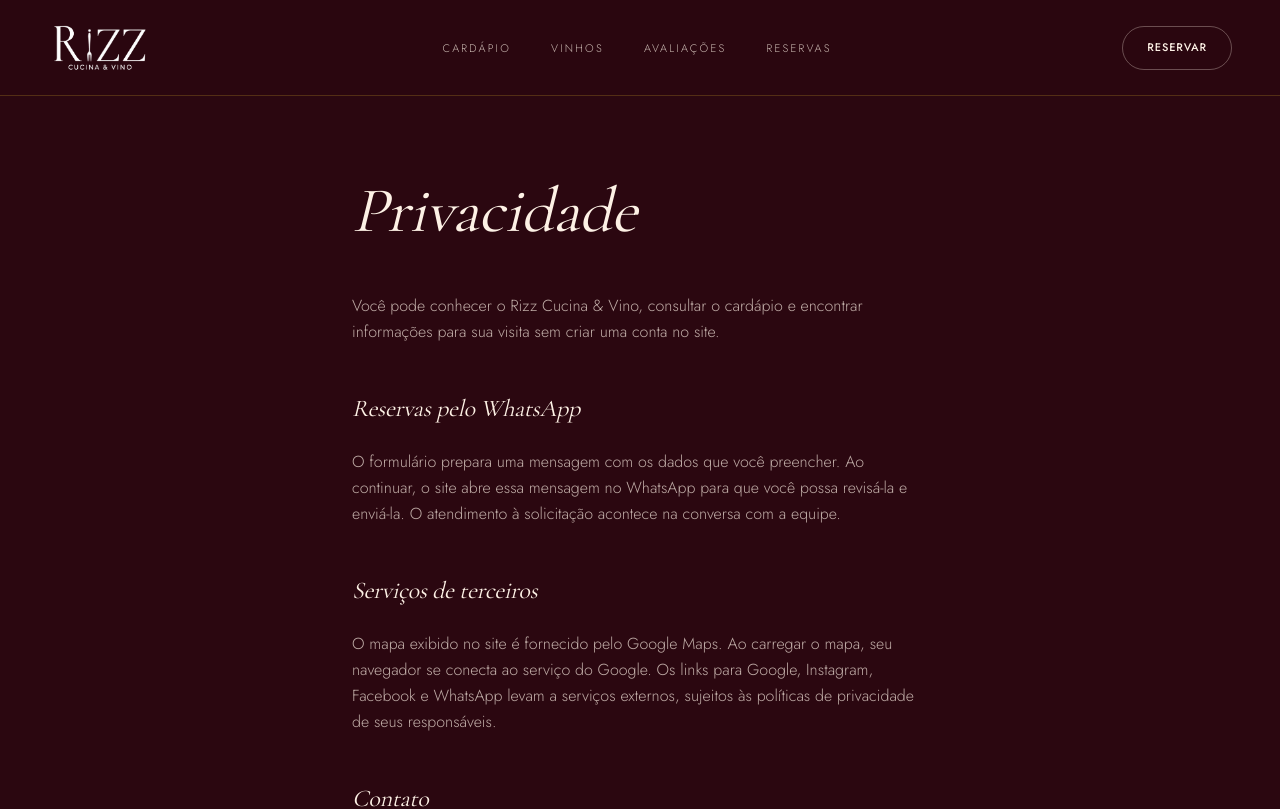
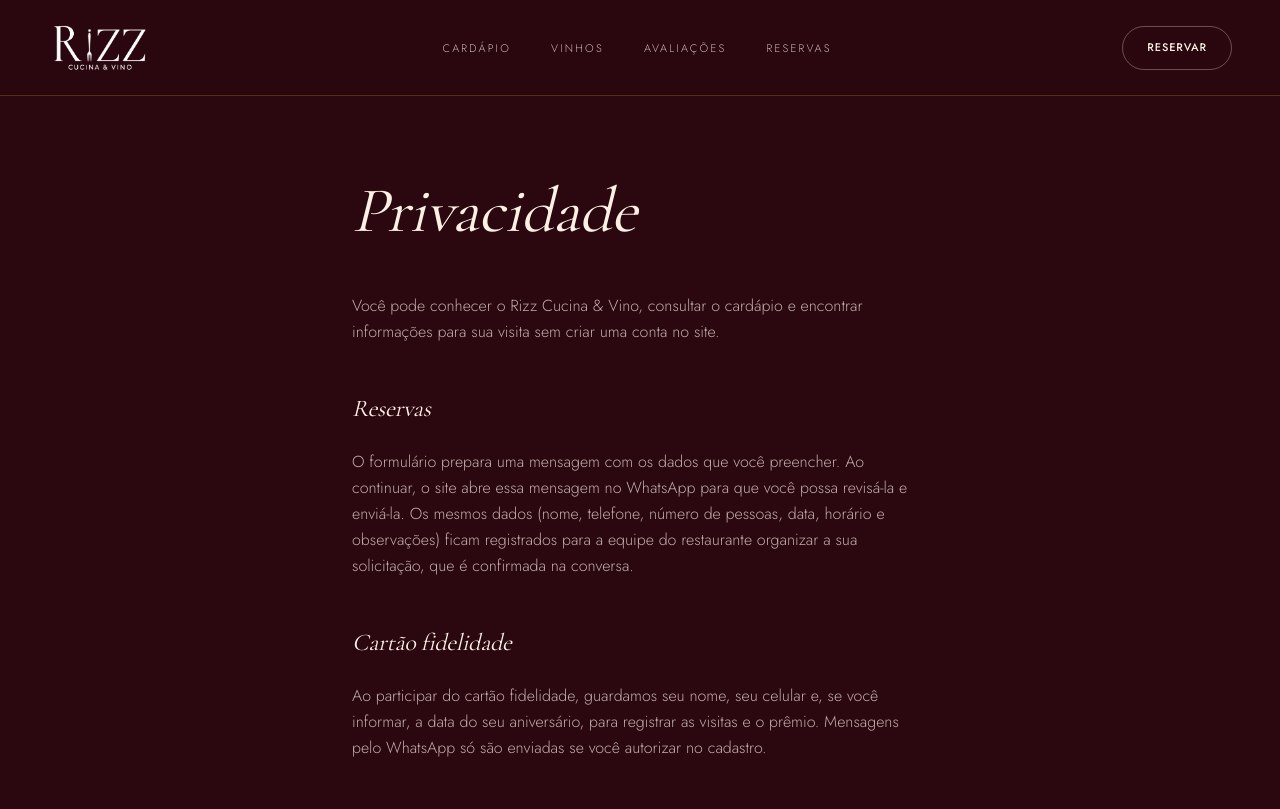
Before and after one commit to oceontech/rizz, a Next.js app: page /privacidade in a window 1280 px wide. Shown: the top 809 px of the page. Built offline with nearby package versions, Linux system fonts and the light colour scheme; no server answers; the database is empty.

Commit message:
feat: add homepage components, menu client, and new site pages

```diff
--- a/app/(site)/cardapio/page.tsx
+++ b/app/(site)/cardapio/page.tsx
@@ -62,11 +62,13 @@ function BlocoExecutivo({ executivo }: { executivo: ExecutivoDados }) {
             {executivo.chamada}. Consulte os dias e os valores com a equipe.
           </p>
         )}
-        <div className="mt-7">
-          <BotaoLink href={whatsappLink("Olá! Gostaria de consultar os dias, as opções e os valores do almoço executivo do Rizz.")} variante="vinho">
-            Consultar executivo pelo WhatsApp
-          </BotaoLink>
-        </div>
+        {!executivo.condicoesConfirmadas && (
+          <div className="mt-7">
+            <BotaoLink href={whatsappLink("Olá! Gostaria de consultar os dias, as opções e os valores do almoço executivo do Rizz.")} variante="vinho">
+              Consultar executivo pelo WhatsApp
+            </BotaoLink>
+          </div>
+        )}
 
         <div className="mt-8 h-px bg-ouro/60" />
 
--- a/app/(site)/privacidade/page.tsx
+++ b/app/(site)/privacidade/page.tsx
@@ -19,12 +19,22 @@ export default function PrivacidadePage() {
           informações para sua visita sem criar uma conta no site.
         </p>
 
-        <h2 className="pt-6 font-display text-2xl text-creme">Reservas pelo WhatsApp</h2>
+        <h2 className="pt-6 font-display text-2xl text-creme">Reservas</h2>
         <p>
           O formulário prepara uma mensagem com os dados que você preencher.
           Ao continuar, o site abre essa mensagem no WhatsApp para que você
-          possa revisá-la e enviá-la. O atendimento à solicitação acontece
-          na conversa com a equipe.
+          possa revisá-la e enviá-la. Os mesmos dados (nome, telefone, número
+          de pessoas, data, horário e observações) ficam registrados para a
+          equipe do restaurante organizar a sua solicitação, que é confirmada
+          na conversa.
+        </p>
+
+        <h2 className="pt-6 font-display text-2xl text-creme">Cartão fidelidade</h2>
+        <p>
+          Ao participar do cartão fidelidade, guardamos seu nome, seu celular
+          e, se você informar, a data do seu aniversário, para registrar as
+          visitas e o prêmio. Mensagens pelo WhatsApp só são enviadas se você
+          autorizar no cadastro.
         </p>
 
         <h2 className="pt-6 font-display text-2xl text-creme">Serviços de terceiros</h2>
--- a/app/globals.css
+++ b/app/globals.css
@@ -79,10 +79,6 @@
   html,
   body {
     background-color: var(--color-noite);
-  }
-
-  html {
-    overflow-x: clip;
   }
 
   body {
--- a/components/home/Destaques.tsx
+++ b/components/home/Destaques.tsx
@@ -117,9 +117,13 @@ export default function Destaques() {
           <Filete className="mt-7" />
         </div>
 
+        {/* `relative`: no celular o trilho não recebe transform, e os
+            `sr-only` (absolutos) dos selos escapavam do recorte do scroll —
+            ficavam a ~1900px e esticavam a página inteira (zoom-out e header
+            largo no mobile). */}
         <ul
           data-trilho
-          className="no-scrollbar mt-8 flex snap-x snap-mandatory scroll-px-5 gap-4 overflow-x-auto px-5 pb-2 md:mt-10 md:gap-7 md:overflow-visible md:px-12"
+          className="no-scrollbar relative mt-8 flex snap-x snap-mandatory scroll-px-5 gap-4 overflow-x-auto px-5 pb-2 md:mt-10 md:gap-7 md:overflow-visible md:px-12"
         >
           {destaquesHome.map((item, i) => (
             <li
--- a/components/home/Executivo.tsx
+++ b/components/home/Executivo.tsx
@@ -125,17 +125,24 @@ export default function Executivo({ executivo }: { executivo: ExecutivoDados })
                 </>
               )}
 
+              {/* Preços ocultos pelo painel ("Mostrar preços" desligado):
+                  orienta a consultar a equipe. Com preços visíveis, o aviso
+                  contradiria os valores logo acima. */}
+              {!executivo.condicoesConfirmadas && (
                 <p className="mt-8 text-sm leading-relaxed text-tinta/70">
                   Consulte os dias, as opções e os valores do executivo com a equipe.
                 </p>
+              )}
 
               <div className="mt-11 flex flex-wrap gap-3">
                 <BotaoLink href="/cardapio#executivo" variante="vinho" tamanho="lg">
                   Ver menu executivo
                 </BotaoLink>
+                {!executivo.condicoesConfirmadas && (
                   <BotaoLink href={whatsappLink("Olá! Gostaria de consultar os dias, as opções e os valores do almoço executivo do Rizz.")} variante="contorno-tinta">
                     Consultar pelo WhatsApp
                   </BotaoLink>
+                )}
               </div>
             </div>
 
--- a/components/home/Manifesto.tsx
+++ b/components/home/Manifesto.tsx
@@ -4,7 +4,9 @@ import Image from "next/image";
 import { useRef } from "react";
 
 import { CONDICOES, gsap, useGSAP } from "@/lib/gsap";
-import { img } from "@/lib/images";
+import risoto from "@/assets/img/manifesto/risoto-v2.webp";
+import angus from "@/assets/img/manifesto/angus-v2.webp";
+import ingredientes from "@/assets/img/manifesto/ingredientes-v2.webp";
 import type { StaticImageData } from "next/image";
 
 const frases: {
@@ -13,23 +15,26 @@ const frases: {
   img: StaticImageData;
   alt: string;
 }[] = [
+  // As imagens são recortes 3:2 com fundo transparente, feitos para este palco
+  // (object-contain + brilho vinho). Foto retangular do cardápio aqui fica
+  // pequena e com o brilho em volta de um retângulo.
   {
     destaque: "Especialidade em risotos.",
     texto: "Do alho negro com funghi e brie à pera com gorgonzola e nozes, conheça as combinações do nosso cardápio.",
-    img: img("risoto-trufado-brie"),
-    alt: "Risoto de alho negro trufado com funghi e brie",
+    img: risoto,
+    alt: "Risoto cremoso com fios de açafrão em prato de porcelana",
   },
   {
     destaque: "Cozinha contemporânea.",
     texto: "Entradas, massas, carnes, peixes e sobremesas completam as opções para sua mesa.",
-    img: img("ancho-talharim-parma"),
-    alt: "Ancho Red Angus com talharim na fonduta de parmesão e presunto Parma",
+    img: angus,
+    alt: "Ancho grelhado com duas fatias em prato de porcelana branca",
   },
   {
-    destaque: "Vinhos para acompanhar.",
-    texto: "Converse com a equipe para conhecer os rótulos disponíveis e escolher o seu.",
-    img: img("salao-claraboia"),
-    alt: "Prato e taça de vinho em uma mesa do Rizz",
+    destaque: "Trufa, alho negro e açafrão.",
+    texto: "Ingredientes que aparecem em risotos, carnes e entradas do cardápio.",
+    img: ingredientes,
+    alt: "Trufa negra com uma lâmina fina, dois dentes de alho negro e fios de açafrão",
   },
 ];
 
--- a/components/menu/MenuClient.tsx
+++ b/components/menu/MenuClient.tsx
@@ -307,10 +307,10 @@ export default function MenuClient({ cardapio }: { cardapio: Categoria[] }) {
       {/* O `top` acompanha a altura que o header está realmente ocupando:
           quando ele se recolhe a variável vai a zero e as abas sobem junto,
           em vez de deixar um vão do tamanho do header. */}
-      <div className="vidro sticky top-[var(--altura-header)] z-30 -mx-[1.375rem] border-b border-tinta/12 transition-[top] duration-[550ms] ease-[var(--ease-rizz)] md:-mx-12">
+      <div className="vidro sticky top-[var(--altura-header)] z-30 -mx-[1.375rem] border-b border-tinta/12 transition-[top] duration-[550ms] ease-[var(--ease-rizz)] min-[860px]:-mx-12">
         <div
           ref={trilho}
-          className="no-scrollbar relative flex gap-1 overflow-x-auto px-[1.375rem] py-3 [mask-image:linear-gradient(to_right,transparent,#000_1.5rem,#000_calc(100%-1.5rem),transparent)] md:px-12"
+          className="no-scrollbar relative flex gap-1 overflow-x-auto px-[1.375rem] py-3 [mask-image:linear-gradient(to_right,transparent,#000_1.5rem,#000_calc(100%-1.5rem),transparent)] min-[860px]:px-12"
         >
           {/* Pílula única que desliza entre as abas (posicionada pelo GSAP). */}
           <span
```
Lines whose indentation alone changed are shown as unchanged.
